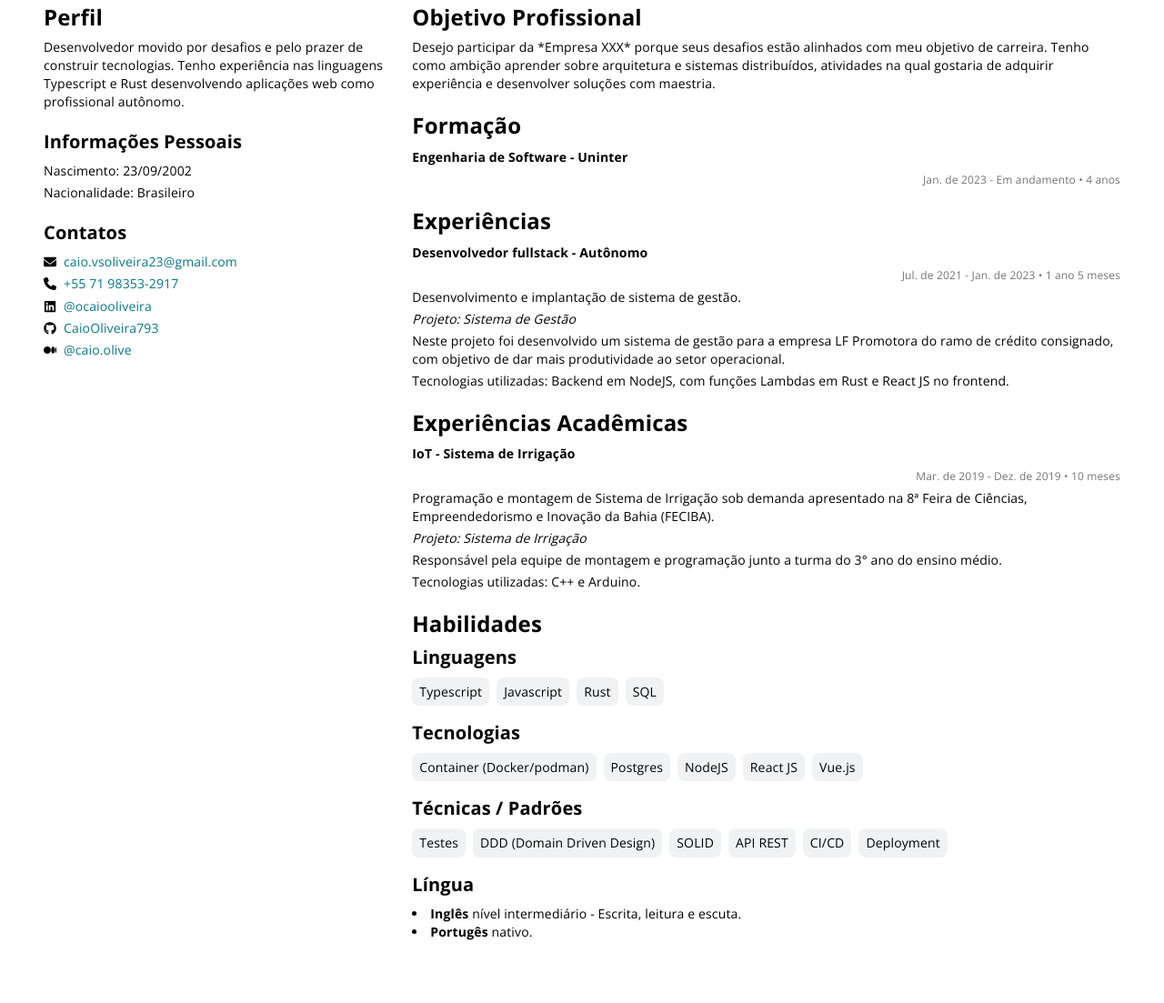
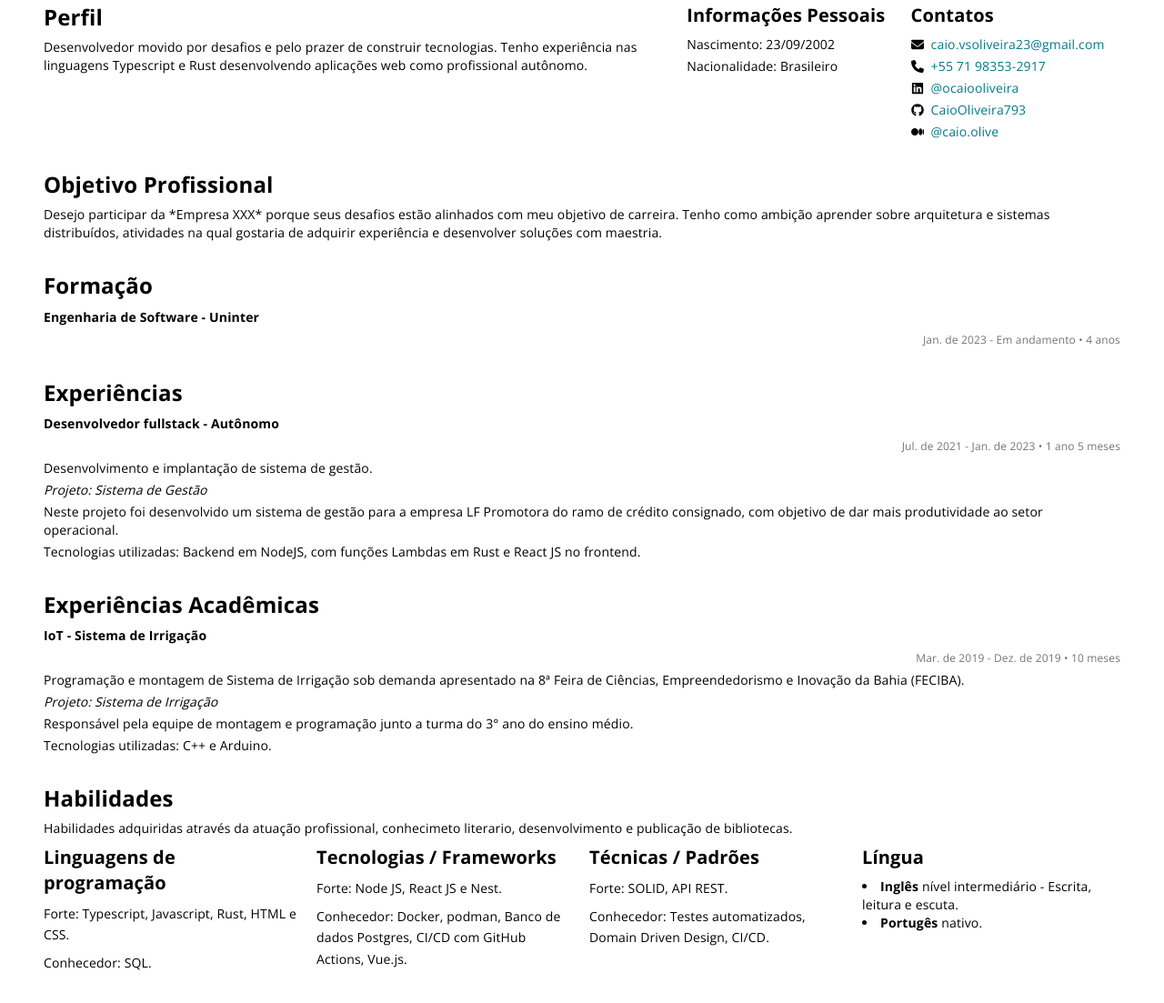
Before and after one commit to CaioOliveira793/CaioOliveira793, a plain HTML site: page index.html in a window 1280 px wide. Shown: the part 156-1259 px from the top of the page at 91% size. Before the commit the page ends 1223 px from the top, so only its background shows below. Drawn offline with nearby package versions, Linux system fonts and the light colour scheme.

Commit message:
refactor(curriculo): styles and skills section

```diff
--- a/index.html
+++ b/index.html
@@ -13,6 +13,8 @@
 	<link rel="stylesheet" href="style/token.css">
 	<link rel="stylesheet" href="style/reset.css">
 	<link rel="stylesheet" href="style/typography.css">
+
+	<title>Currículo Caio Oliveira</title>
 
 	<style type="text/css">
 		.header_title_container {
@@ -30,6 +32,7 @@
 			display: flex;
 			flex-flow: column nowrap;
 			gap: calc(var(--global-spacing-unit) * 1);
+			width: 100%;
 		}
 
 		.topic {
@@ -39,7 +42,9 @@
 
 		.topic_inner_container {
 			display: flex;
-			flex-flow: column nowrap;
+			flex-flow: row wrap;
+			justify-content: space-around;
+			align-items: flex-start;
 			gap: calc(var(--global-spacing-unit) * 2);
 		}
 
@@ -47,77 +52,12 @@
 			display: flex;
 			flex-flow: column nowrap;
 			gap: calc(var(--global-spacing-unit) * 1);
+			min-width: 220px;
+			flex: 1 1;
 		}
 
 		.sub_topic {
 			font-weight: var(--global-font-weight-bold);
-		}
-
-
-		body {
-			display: flex;
-			flex-flow: column nowrap;
-			justify-content: flex-start;
-			align-items: center;
-		}
-
-		#root {
-			display: grid;
-			grid-template-columns: repeat(6, 1fr);
-			grid-template-rows: auto;
-
-			gap: calc(var(--global-spacing-unit) * 4);
-			margin: calc(var(--global-margin-unit) * 4) calc(var(--global-margin-unit) * 6);
-			max-width: 1200px;
-		}
-
-		header {
-			grid-column: span 6;
-
-			display: flex;
-			flex-flow: row nowrap;
-			justify-content: center;
-			align-items: center;
-		}
-
-		aside,
-		main {
-			display: flex;
-			flex-flow: column nowrap;
-			gap: calc(var(--global-spacing-unit) * 2.5);
-		}
-
-		aside {
-			grid-column: span 2;
-		}
-
-		main {
-			grid-column: span 4;
-		}
-
-		@media (0px < width < 840px) {
-			#root {
-				gap: calc(var(--global-spacing-unit) * 2);
-			}
-
-			header,
-			aside,
-			main {
-				grid-column: span 6;
-			}
-
-			aside {
-				flex-flow: row wrap;
-			}
-
-			#profile {
-				width: 100%;
-			}
-
-			#personal_info,
-			#contact {
-				width: fit-content;
-			}
 		}
 
 
@@ -196,23 +136,80 @@
 			background-color: var(--global-bg-emphasis-color);
 		}
 
+		.skill_justification {
+			font-style: italic;
+		}
 
-		.hide { display: none; }
+		.hide {
+			display: none;
+		}
+
+
+		body,
+		#root {
+			display: flex;
+			flex-flow: column nowrap;
+			justify-content: flex-start;
+			align-items: center;
+		}
+
+		#root {
+			gap: calc(var(--global-spacing-unit) * 4);
+			margin: calc(var(--global-margin-unit) * 4) calc(var(--global-margin-unit) * 6);
+			max-width: 1200px;
+		}
+
+
+		.profile_container {
+			display: flex;
+			flex-flow: row wrap;
+			justify-content: flex-start;
+			align-items: flex-start;
+			gap: calc(var(--global-spacing-unit) * 2);
+		}
+
+		#profile {
+			min-width: 240px;
+			flex: 3 3;
+		}
+
+		#personal_info {
+			min-width: 200px;
+			flex: 1 1;
+		}
+
+		#contact {
+			min-width: 220px;
+			flex: 1 1;
+		}
+
+		@media (550px < width < 790px) {
+			#profile {
+				width: 100%;
+			}
+		}
+
+		@media print {
+			.page_break {
+				break-before: always;
+			}
+
+			#skill {
+				margin-top: calc(var(--global-spacing-unit) * 1.5);
+			}
+		}
+
 	</style>
-
-	<title>Currículo Caio Oliveira</title>
 </head>
 
 <body>
 	<div id="root">
-		<header>
-			<div class="header_title_container">
+		<header class="header_title_container">
 			<h1 class="heading3">Caio das Virgens Silva Oliveira</h1>
 			<p class="job_title subtitle1">Desenvolvedor back-end</p>
-			</div>
 		</header>
 
-		<aside>
+		<div class="profile_container">
 			<section id="profile" class="topic_container">
 				<h5 class="topic heading5">Perfil</h5>
 				<p class="body2">
@@ -260,9 +257,8 @@
 					</li>
 				</ul>
 			</section>
-		</aside>
+		</div>
 
-		<main>
 		<section id="professional_objective" class="topic_container">
 			<h5 class="topic heading5">Objetivo profissional</h5>
 			<p class="body2">
@@ -334,40 +330,42 @@
 			</ul>
 		</section>
 
-			<section id="skill" class="topic_container">
+		<section id="skill" class="topic_container page_break">
 			<h5 class="topic heading5">Habilidades</h5>
+
+			<p class="body2">
+				Habilidades adquiridas através da atuação profissional, conhecimeto literario,
+				desenvolvimento e publicação de bibliotecas.
+			</p>
+
 			<div class="topic_inner_container">
 				<div class="sub_topic_container">
-						<h6 class="sub_topic heading6">Linguagens</h6>
-						<ul class="tag_list">
-							<li class="tag tag_medium">Typescript</li>
-							<li class="tag tag_medium">Javascript</li>
-							<li class="tag tag_medium">Rust</li>
-							<li class="tag tag_medium">SQL</li>
-						</ul>
+					<h6 class="sub_topic heading6">Linguagens de programação</h6>
+					<p class="tag_medium">
+						Forte: Typescript, Javascript, Rust, HTML e CSS.
+					</p>
+					<p class="tag_medium">Conhecedor: SQL.</p>
 				</div>
 
 				<div class="sub_topic_container">
-						<h6 class="sub_topic heading6">Tecnologias</h6>
-						<ul class="tag_list">
-							<li class="tag tag_medium">Container (Docker/podman)</li>
-							<li class="tag tag_medium">Postgres</li>
-							<li class="tag tag_medium">NodeJS</li>
-							<li class="tag tag_medium">React JS</li>
-							<li class="tag tag_medium">Vue.js</li>
-						</ul>
+					<h6 class="sub_topic heading6">Tecnologias / Frameworks</h6>
+					<p class="tag_medium">
+						Forte: Node JS, React JS e Nest.
+					</p>
+					<p class="tag_medium">
+						Conhecedor: Docker, podman, Banco de dados Postgres,
+						CI/CD com GitHub Actions, Vue.js.
+					</p>
 				</div>
 
 				<div class="sub_topic_container">
 					<h6 class="sub_topic heading6">Técnicas / Padrões</h6>
-						<ul class="tag_list">
-							<li class="tag tag_medium">Testes</li>
-							<li class="tag tag_medium">DDD (Domain Driven Design)</li>
-							<li class="tag tag_medium">SOLID</li>
-							<li class="tag tag_medium">API REST</li>
-							<li class="tag tag_medium">CI/CD</li>
-							<li class="tag tag_medium">Deployment</li>
-						</ul>
+					<p class="tag_medium">
+						Forte: SOLID, API REST.
+					</p>
+					<p class="tag_medium">
+						Conhecedor: Testes automatizados, Domain Driven Design, CI/CD.
+					</p>
 				</div>
 
 				<div class="sub_topic_container">
@@ -383,7 +381,6 @@
 				</div>
 			</div>
 		</section>
-		</main>
 	</div>
 </body>
 
```
Lines whose indentation alone changed are shown as unchanged.
